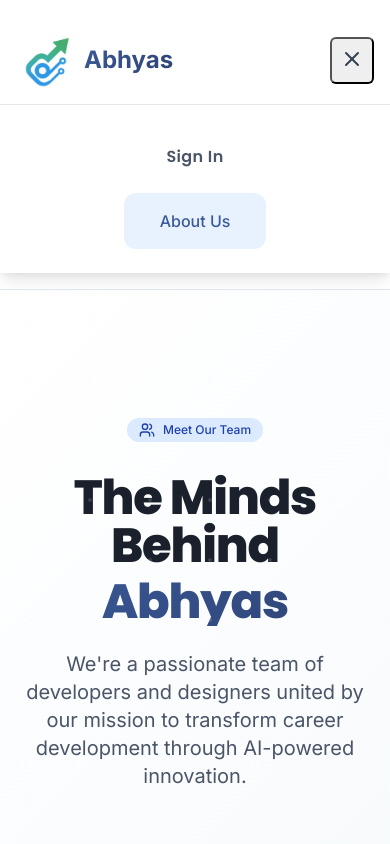
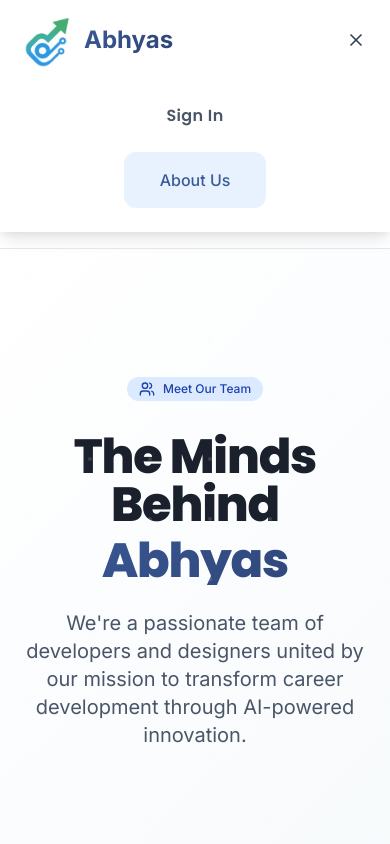
Before and after one commit to gloooomed/Abhyas, a React (Vite) app: page /about in a window 390 px wide. Both pictures are taken after a click on the button "Toggle menu". Shown: the top 844 px of the page. Built offline with nearby package versions, Linux system fonts and the light colour scheme; no server answers.

Commit message:
feat: enhance About Us and Navigation components with improved layout and animations

```diff
--- a/src/components/AboutUs.tsx
+++ b/src/components/AboutUs.tsx
@@ -96,17 +96,19 @@
           <div className="grid grid-cols-1 md:grid-cols-2 gap-8 max-w-4xl mx-auto">
             {teamMembers.map((member, index) => (
               <Card key={index} className="card hover-lift border-0 bg-white text-center">
-                <CardContent className="p-8">
+                <CardContent className="p-6 sm:p-8">
                   {/* Profile Image */}
-                  <div className="mb-6">
+                  <div className="mb-6 flex justify-center">
+                    <div className="w-24 h-24 rounded-full overflow-hidden border-4 border-blue-100 shadow-lg">
                       <img
                         src={member.profileImage}
                         alt={member.name}
-                      className="w-24 h-24 rounded-full mx-auto border-4 border-blue-100 shadow-lg"
+                        className="w-full h-full object-cover object-center scale-110"
                         onError={(e) => {
                           e.currentTarget.src = `https://ui-avatars.com/api/?name=${encodeURIComponent(member.name)}&background=3b82f6&color=fff&size=96`
                         }}
                       />
+                    </div>
                   </div>
 
                   {/* Member Info */}
--- a/src/components/Navigation.tsx
+++ b/src/components/Navigation.tsx
@@ -52,8 +52,8 @@
 
   return (
     <header className="navbar sticky top-0 z-50 bg-white/95 backdrop-blur-md border-b border-gray-200">
-      <div className="container mx-auto px-4 py-4">
-        <div className="flex items-center justify-between">
+      <div className="container mx-auto px-4 py-0 h-12 flex items-center">
+        <div className="flex items-center justify-between w-full">
           <div className="flex items-center gap-3">
             <Link
               to={isSignedIn ? "/dashboard" : "/"}
@@ -120,14 +120,15 @@
             <button
               type="button"
               onClick={toggleMobileMenu}
-              className="p-2 text-slate-700 hover:text-blue-600 transition-colors rounded-md"
+              className="flex items-center justify-center min-w-[44px] min-h-[44px] p-2 text-slate-700 hover:text-blue-600 transition-all duration-300 focus:outline-none focus:ring-0 border-0 bg-transparent hover:bg-transparent"
               data-menu-button
               aria-label="Toggle menu"
+              style={{ outline: 'none', border: 'none', boxShadow: 'none', backgroundColor: 'transparent' }}
             >
               {isMobileMenuOpen ? (
-                <X className="h-6 w-6" />
+                <X className="h-5 w-5 transition-transform duration-300 rotate-0 hover:rotate-90" />
               ) : (
-                <Menu className="h-6 w-6" />
+                <Menu className="h-5 w-5 transition-transform duration-300" />
               )}
             </button>
           </div>
@@ -136,9 +137,9 @@
 
       {/* Mobile Menu - Only visible on mobile */}
       {isMobileMenuOpen && (
-        <div className="nav-mobile border-t border-gray-200 bg-white shadow-lg" data-mobile-menu>
+        <div className="nav-mobile bg-white shadow-lg animate-in slide-in-from-top-2 duration-300 ease-out" data-mobile-menu>
           <div className="container mx-auto px-6 py-6">
-            <div className="flex flex-col space-y-2">
+            <div className="flex flex-col space-y-2 animate-in fade-in duration-400 delay-100">
               {isAuthPage ? (
                 <Link
                   to="/"
```
Lines whose indentation alone changed are shown as unchanged.
